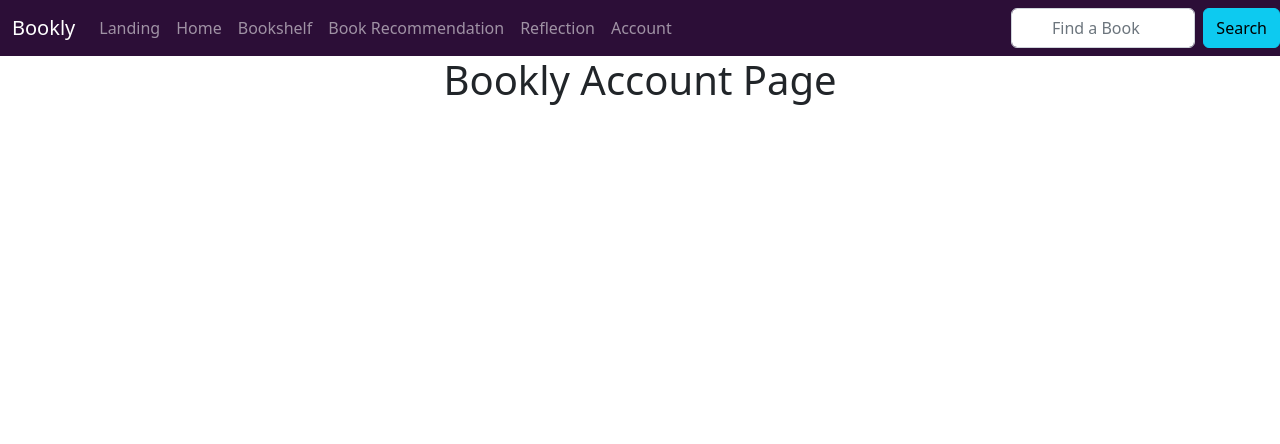
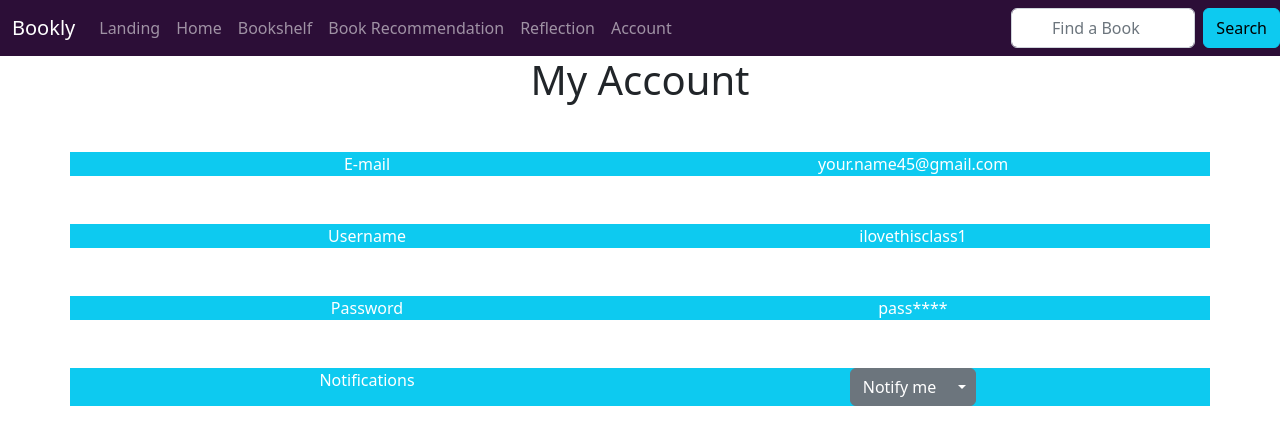
Before and after one commit to josephisaman33/Bookly-Website, a React (Create React App) app: page /account in a window 1280 px wide. Shown: the top 444 px of the page. Built offline with nearby package versions, Linux system fonts and the light colour scheme.

Commit message:
added a dropdown

```diff
--- a/src/Account.js
+++ b/src/Account.js
@@ -1,9 +1,48 @@
+import { Container, Row, Col} from 'react-bootstrap';
+import NotificationSet from './components/Notifications/Reminders';
+import { PushNotificationSupportedornah, initializePushNotifications, actualNotification } from './components/Notifications/NotificationLook.js';
+
 function Account() {
     return(
         <div>
-            <h1>Bookly Account Page</h1>
+            <h1>My Account</h1>
+
+            <Container classname="bg-info">
+                <Row className="px-4 my-5 mh-100 bg-info text-white">
+                    <Col>E-mail</Col>
+                    <Col>your.name45@gmail.com</Col>
+                </Row>
+                <Row className="px-4 my-5 bg-info text-white">
+                    <Col>Username</Col>
+                    <Col>ilovethisclass1</Col>
+                </Row>
+                <Row className="px-4 my-5 bg-info text-white">
+                    <Col>Password</Col>
+                    <Col>pass****</Col>
+                </Row>
+
+            </Container>
+
+            <Container classname="bg-info">
+                <Row className="px-4 my-5 bg-info text-white">
+                    <Col>Notifications</Col>
+                    <Col>
+                        <NotificationSet />
+                    </Col>
+                </Row>
+
+
+            </Container>
+            <PushNotificationSupportedornah />
+            <initializePushNotifications />
+            <actualNotification />
+
         </div>
+
     )
 }
 
 export default Account;
+
+//  git config --global user.email "you@example.com"
+//git config --global user.name "Your Name"
--- /dev/null
+++ b/src/components/Notifications/Reminders.jsx
@@ -0,0 +1,22 @@
+import Button from 'react-bootstrap/Button';
+import ButtonGroup from 'react-bootstrap/ButtonGroup';
+import Dropdown from 'react-bootstrap/Dropdown';
+import notifyme from './components/Notifications/NotifyMe';
+
+export default function NotificationSet() {
+  return (
+    <Dropdown as={ButtonGroup}>
+      <Button variant="secondary" onclick="notifyme()">Notify me</Button>
+
+      <Dropdown.Toggle split variant="secondary" id="dropdown-split-basic" />
+
+      <Dropdown.Menu>
+        <Dropdown.Item href="#/action-1">Every 3 hours</Dropdown.Item>
+        <Dropdown.Item href="#/action-2">Every 6 hours</Dropdown.Item>
+        <Dropdown.Item href="#/action-3">Every 12 hours</Dropdown.Item>
+        <Dropdown.Item href="#/action-4">Every 24 hours</Dropdown.Item>
+        <Dropdown.Item href="#/action-5">Every 48 hours</Dropdown.Item>
+      </Dropdown.Menu>
+    </Dropdown>
+  );
+}
```
